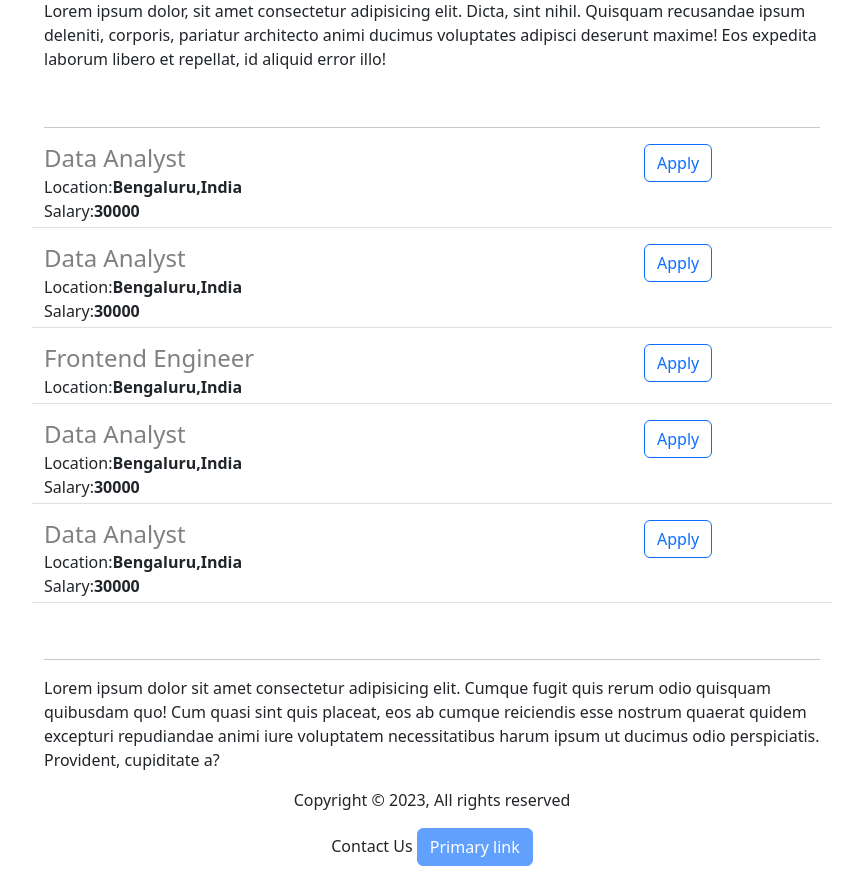
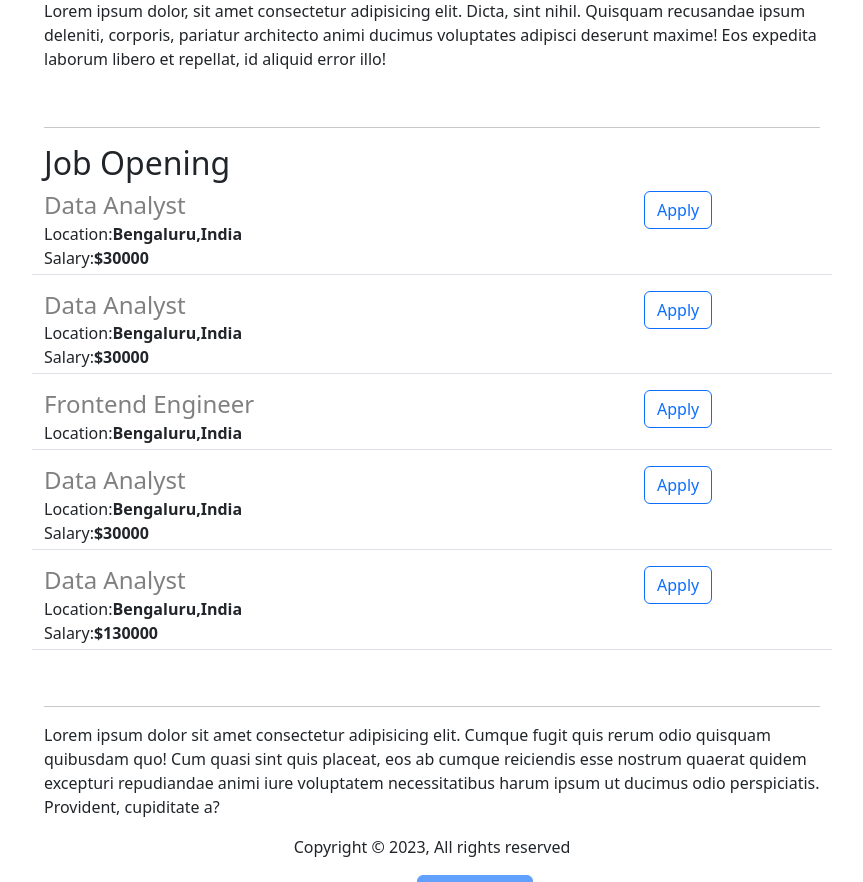
Before and after one commit to Tshaan1104/flask_projects, a Flask app: page / in a window 1280 px wide. Shown: the part 847-1729 px from the top of the page, without its empty margins (208-1071 px from the left). Run offline with Flask 3, Linux system fonts and the light colour scheme.

Commit message:
Changes made

```diff
--- a/app.py
+++ b/app.py
@@ -6,11 +6,11 @@ from flask import Flask,render_template,jsonify
 app = Flask(__name__)
 
 job=[
-    {'id':1,'title':'Data Analyst','location':'Bengaluru,India','salary':30000},
-    {'id':2,'title':'Data Analyst','location':'Bengaluru,India','salary':30000},
+    {'id':1,'title':'Data Analyst','location':'Bengaluru,India','salary':'$30000'},
+    {'id':2,'title':'Data Analyst','location':'Bengaluru,India','salary':'$30000'},
     {'id':3,'title':'Frontend Engineer','location':'Bengaluru,India'},
-    {'id':1,'title':'Data Analyst','location':'Bengaluru,India','salary':30000},
-    {'id':4,'title':'Data Analyst','location':'Bengaluru,India','salary':30000}]
+    {'id':1,'title':'Data Analyst','location':'Bengaluru,India','salary':'$30000'},
+    {'id':4,'title':'Data Analyst','location':'Bengaluru,India','salary':'$130000'}]
 
 
 @app.route('/')
--- a/templates/home.html
+++ b/templates/home.html
@@ -36,6 +36,7 @@ type="text/css" href="templates/style.css">
      deserunt maxime! Eos expedita laborum libero et repellat, id aliquid error illo!</p>
    <br>
    <hr>
+   <h2>Job Opening</h2>
    <div style="margin-bottom:16px">
      {%for j in jobs%}
      {%include 'job_item.html'%}
```
